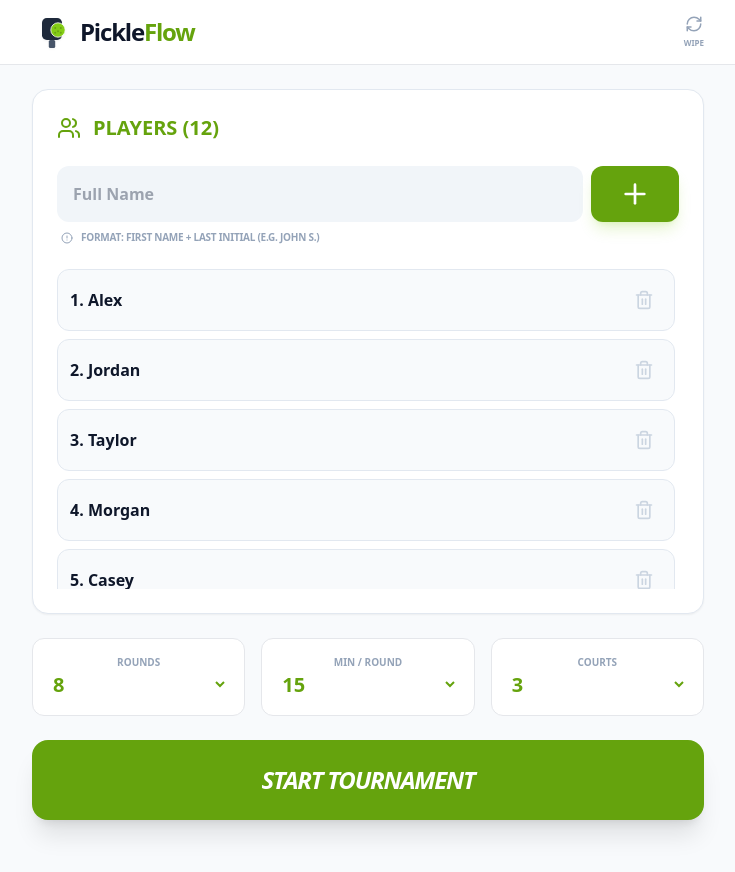
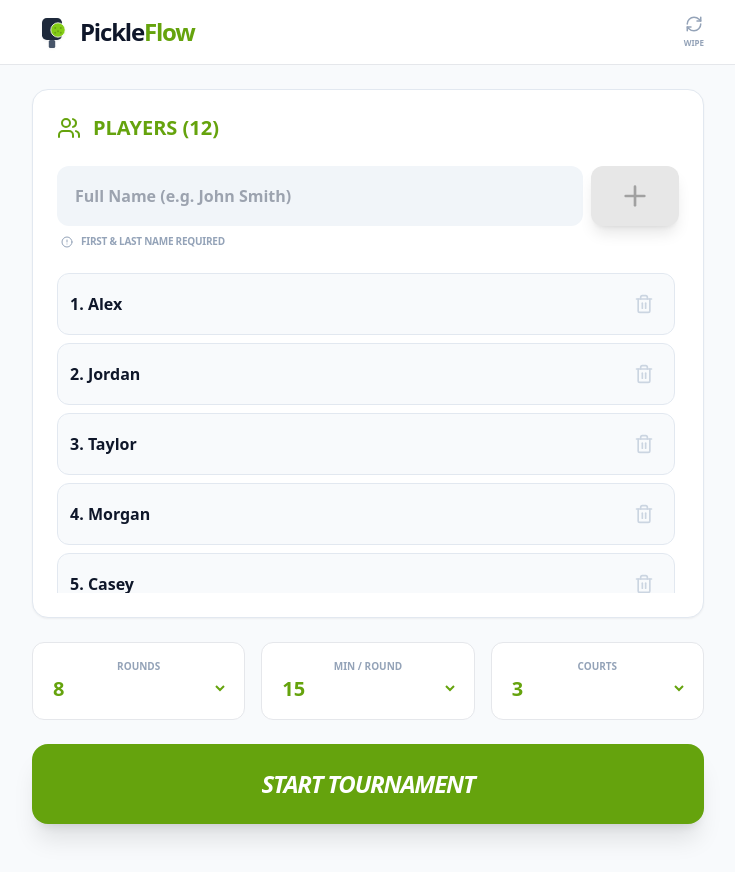
Before and after one commit to lordnoah/pickleflow, a React (Vite) app: page / in a window 1280 px wide. Shown: the whole page, without its empty margins (272-1007 px from the left). Built offline with nearby package versions, Linux system fonts and the light colour scheme.

Commit message:
Update App.tsx

```diff
--- a/App.tsx
+++ b/App.tsx
@@ -2,7 +2,7 @@ import React, { useState, useEffect, useMemo, useRef } from 'react';
 import {
   Users, Trophy, Settings, Plus, Trash2, CheckCircle2, ChevronLeft,
   PlayCircle, Edit2, LayoutGrid, Medal, Activity, Download, Upload,
-  RefreshCw, Play, Pause, RotateCcw, Info, X, Check, AlertCircle
+  RefreshCw, Play, Pause, RotateCcw, Info, X, Check, AlertCircle, CheckCircle
 } from 'lucide-react';
 import { Card } from './components/Card';
 import { PickleFlowLogo, DEFAULT_PLAYERS, ROUND_OPTIONS, DURATION_OPTIONS, COURT_OPTIONS } from './constants';
@@ -21,7 +21,6 @@ const App: React.FC = () => {
   const [numRounds, setNumRounds] = useState(() => parseInt(localStorage.getItem('pf_num_rounds') || '8'));
   const [selectedDuration, setSelectedDuration] = useState(() => parseInt(localStorage.getItem('pf_duration') || '15'));
 
-  // Timer & UI Utility
   const [timerActive, setTimerActive] = useState(false);
   const [timeLeft, setTimeLeft] = useState(selectedDuration * 60);
   const [targetTime, setTargetTime] = useState<number | null>(null);
@@ -62,24 +61,23 @@ const App: React.FC = () => {
 
   const formatTime = (s: number) => `${Math.floor(s / 60)}:${(s % 60).toString().padStart(2, '0')}`;
 
-  // --- PLAYER VALIDATION LOGIC ---
+  // --- STRICT VALIDATION LOGIC ---
+  const nameParts = newPlayerName.trim().split(/\s+/);
+  const isNameValid = nameParts.length >= 2 && nameParts[0].length > 0 && nameParts[nameParts.length - 1].length > 0;
+
   const handleAddPlayer = () => {
-    const rawName = newPlayerName.trim();
-    if (!rawName) return;
+    if (!isNameValid) return;
 
-    // Format: "John Smith" -> "John S."
-    const parts = rawName.split(/\s+/);
-    let formattedName = parts[0];
-    if (parts.length > 1) {
-      const lastInitial = parts[parts.length - 1].charAt(0).toUpperCase();
-      formattedName = `${parts[0]} ${lastInitial}.`;
-    }
+    // Final formatting: "John Smith" -> "John S."
+    const first = nameParts[0];
+    const lastInitial = nameParts[nameParts.length - 1].charAt(0).toUpperCase();
+    const formattedName = `${first} ${lastInitial}.`;
 
     setPlayers([...players, { id: Date.now(), name: formattedName }]);
     setNewPlayerName('');
   };
 
-  // --- SCHEDULER ---
+  // --- SCHEDULER & SCORE UPDATES ---
   const generateSchedule = () => {
     if (players.length < 4) return;
     const newRounds: Round[] = [];
@@ -147,7 +145,7 @@ const App: React.FC = () => {
         <div className="max-w-2xl mx-auto flex flex-col gap-4">
           <div className="flex justify-between items-center">
             <PickleFlowLogo />
-            <button onClick={() => confirm("Reset all data?") && (localStorage.clear() || window.location.reload())} className="flex flex-col items-center text-slate-400 hover:text-rose-500 transition-colors">
+            <button onClick={() => confirm("Reset session?") && (localStorage.clear() || window.location.reload())} className="flex flex-col items-center text-slate-400 hover:text-rose-500 transition-colors">
               <RefreshCw size={18} /><span className="text-[8px] font-black uppercase mt-1">Wipe</span>
             </button>
           </div>
@@ -164,7 +162,6 @@ const App: React.FC = () => {
       </header>
 
       <main className="max-w-4xl mx-auto px-4 mt-6">
-        {/* --- SETUP VIEW --- */}
         {view === 'setup' && (
           <div className="max-w-2xl mx-auto space-y-6 animate-in fade-in slide-in-from-bottom-4">
             <Card className="p-6">
@@ -177,19 +174,28 @@ const App: React.FC = () => {
                     value={newPlayerName}
                     onChange={(e) => setNewPlayerName(e.target.value)}
                     onKeyDown={(e) => e.key === 'Enter' && handleAddPlayer()}
-                    placeholder="Full Name"
-                    className="flex-1 bg-slate-100 dark:bg-slate-700 rounded-xl px-4 py-4 outline-none font-bold focus:ring-2 ring-lime-500/20"
+                    placeholder="Full Name (e.g. John Smith)"
+                    className={`flex-1 bg-slate-100 dark:bg-slate-700 rounded-xl px-4 py-4 outline-none font-bold border-2 transition-all ${newPlayerName.length > 0 ? (isNameValid ? 'border-lime-500/50' : 'border-orange-500/50') : 'border-transparent'}`}
                   />
                   <button
                     onClick={handleAddPlayer}
-                    className="bg-lime-600 text-white px-7 rounded-xl active:scale-95 transition-transform shadow-lg shadow-lime-500/20"
+                    disabled={!isNameValid}
+                    className={`px-7 rounded-xl transition-all shadow-lg ${isNameValid ? 'bg-lime-600 text-white shadow-lime-500/20 active:scale-95' : 'bg-slate-200 text-slate-400 grayscale cursor-not-allowed'}`}
                   >
                     <Plus size={32} />
                   </button>
                 </div>
+
+                {/* DYNAMIC HELPER TEXT */}
                 <div className="flex items-center gap-2 px-1">
-                  <AlertCircle size={12} className="text-slate-400" />
-                  <p className="text-[10px] font-bold text-slate-400 uppercase tracking-tight">Format: First name + Last initial (e.g. John S.)</p>
+                  {isNameValid ? (
+                    <CheckCircle size={12} className="text-lime-500" />
+                  ) : (
+                    <AlertCircle size={12} className={newPlayerName.length > 0 ? "text-orange-500" : "text-slate-400"} />
+                  )}
+                  <p className={`text-[10px] font-black uppercase tracking-tight transition-colors ${newPlayerName.length > 0 ? (isNameValid ? 'text-lime-600' : 'text-orange-500') : 'text-slate-400'}`}>
+                    {isNameValid ? "Ready to add!" : "First & Last name required"}
+                  </p>
                 </div>
               </div>
 
@@ -342,7 +348,6 @@ const App: React.FC = () => {
           </div>
         )}
 
-        {/* --- SCORING MODAL --- */}
         {showInfo && (
           <div className="fixed inset-0 z-[100] bg-slate-900/60 backdrop-blur-sm flex items-center justify-center p-4">
             <Card className="max-w-md w-full p-8 relative animate-in zoom-in-95 duration-200">
@@ -354,7 +359,6 @@ const App: React.FC = () => {
                   <p>1. <span className="text-lime-600 font-black">PPG (Points Per Game):</span> Total Points ÷ Games Played. This is the primary rank stat.</p>
                   <p>2. <span className="text-lime-600 font-black">Total Points:</span> The cumulative sum of every point you earned.</p>
                 </div>
-                <p className="text-[10px] uppercase tracking-widest text-slate-400">Ties are broken by total point differential.</p>
               </div>
             </Card>
           </div>
```
